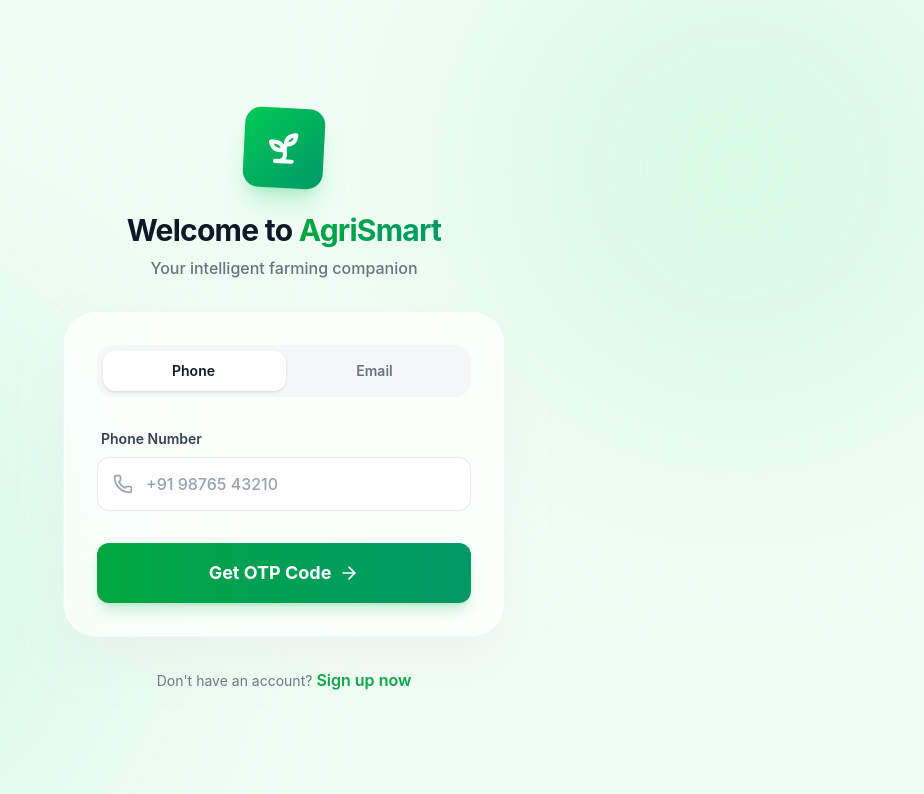
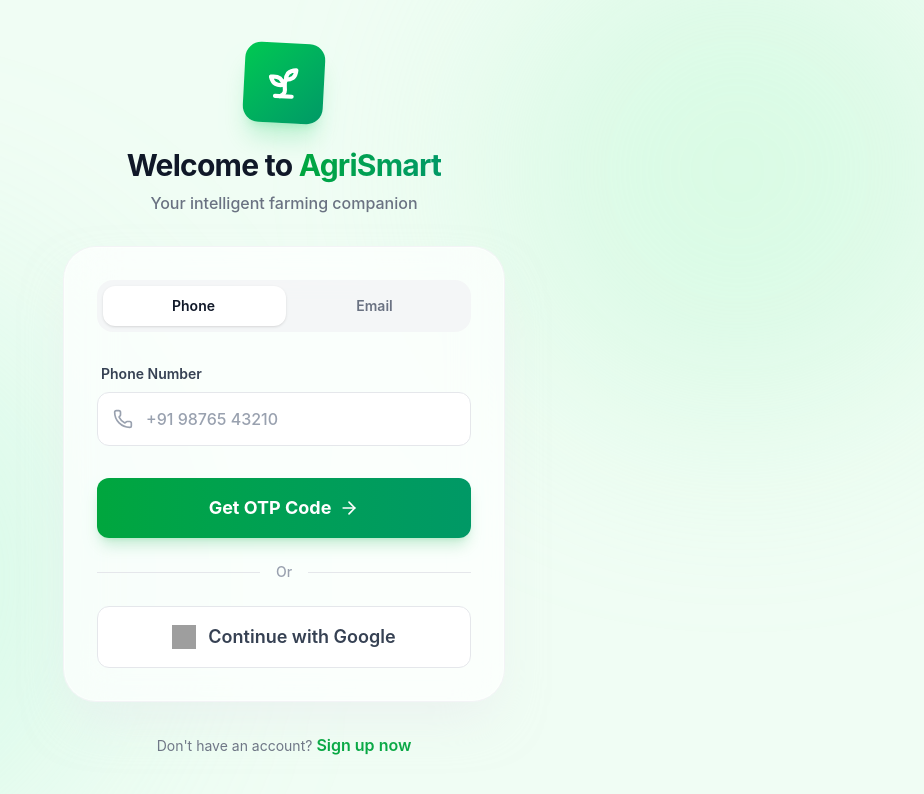
Before and after one commit to Karnamotiwale/Agri, a React (Vite) app: page /login in a window 1280 px wide. Shown: the top 794 px of the page, without its empty margins (356-1280 px from the left). Built offline with nearby package versions, Linux system fonts and the light colour scheme; no server answers; grey boxes are pictures that could not be loaded.

Commit message:
login fixed

```diff
--- a/src/app/App.tsx
+++ b/src/app/App.tsx
@@ -1,6 +1,7 @@
 import { BrowserRouter, Routes, Route, Navigate, Outlet } from 'react-router-dom';
 import { useAuth } from '../context/AuthContext';
 import { LoginScreen } from './screens/LoginScreen';
+import { AuthCallback } from './routes/AuthCallback';
 import { FarmRegistration } from './screens/FarmRegistration';
 import { CropRegistration } from './screens/CropRegistration';
 import { SensorGuide } from './screens/SensorGuide';
@@ -40,13 +41,8 @@ function ProtectedRoute() {
 function PublicRoute() {
   const { user, loading } = useAuth();
 
-  if (loading) {
-    return (
-      <div className="flex items-center justify-center min-h-screen bg-gray-50">
-        <div className="animate-spin rounded-full h-12 w-12 border-t-2 border-b-2 border-green-500"></div>
-      </div>
-    );
-  }
+  // if (loading) return <Loading />; // REMOVED: Show login UI immediately
+  // if (user) return <Navigate ... />;
 
   if (user) {
     return <Navigate to="/dashboard" replace />;
@@ -62,6 +58,7 @@ export default function App() {
         {/* Public Routes */}
         <Route element={<PublicRoute />}>
           <Route path="/login" element={<LoginScreen />} />
+          <Route path="/auth/callback" element={<AuthCallback />} />
           <Route path="/" element={<Navigate to="/login" replace />} />
         </Route>
 
--- /dev/null
+++ b/src/app/routes/AuthCallback.tsx
@@ -0,0 +1,24 @@
+import { useEffect } from 'react';
+import { useNavigate } from 'react-router-dom';
+import { supabase } from '../../lib/supabase';
+
+export function AuthCallback() {
+    const navigate = useNavigate();
+
+    useEffect(() => {
+        // Handle the OAuth callback
+        supabase.auth.getSession().then(({ data: { session } }) => {
+            if (session) {
+                navigate('/dashboard');
+            } else {
+                navigate('/login');
+            }
+        });
+    }, [navigate]);
+
+    return (
+        <div className="flex items-center justify-center min-h-screen bg-gray-50">
+            <div className="animate-spin rounded-full h-12 w-12 border-t-2 border-b-2 border-green-500"></div>
+        </div>
+    );
+}
--- a/src/app/screens/LoginScreen.tsx
+++ b/src/app/screens/LoginScreen.tsx
@@ -2,18 +2,20 @@ import { useState, useEffect } from 'react';
 import { useNavigate } from 'react-router-dom';
 import { Sprout, Mail, Phone, ArrowRight, Loader2, AlertCircle } from 'lucide-react';
 import { useApp } from '../../context/AppContext';
+import { useAuth } from '../../context/AuthContext';
 
 export function LoginScreen() {
   const navigate = useNavigate();
   const { login, loginWithGoogle, auth } = useApp();
+  const { user, loading } = useAuth();
 
   // Auto-redirect if logged in
   useEffect(() => {
-    if (auth.isLoggedIn) {
+    if (!loading && user) {
       console.log("LoginScreen: User is logged in, redirecting to dashboard...");
       navigate(auth.hasCompletedOnboarding ? '/dashboard' : '/action-selection');
     }
-  }, [auth.isLoggedIn, auth.hasCompletedOnboarding, navigate]);
+  }, [user, loading, auth.hasCompletedOnboarding, navigate]);
 
   // Login Method State
   const [loginMethod, setLoginMethod] = useState<'phone' | 'email'>('phone');
@@ -78,11 +80,13 @@ export function LoginScreen() {
   const handleGoogleLogin = async () => {
     try {
       setError(null);
+      setIsLoading(true);
       await loginWithGoogle();
       // Note: Redirect will happen, so loading state persists until unload
     } catch (err: any) {
       console.error("Google login failed", err);
       setError("Google Login failed. Please try again or check your internet connection.");
+      setIsLoading(false);
     }
   };
 
@@ -179,7 +183,25 @@ export function LoginScreen() {
                 )}
               </button>
 
-              {/* Google Login Removed by User Request */}
+              <div className="flex items-center gap-4 my-6">
+                <div className="h-px bg-gray-200 flex-1"></div>
+                <span className="text-sm text-gray-400 font-medium">Or</span>
+                <div className="h-px bg-gray-200 flex-1"></div>
+              </div>
+
+              <button
+                type="button"
+                onClick={handleGoogleLogin}
+                disabled={isLoading}
+                className="w-full bg-white text-gray-700 border border-gray-200 py-4 rounded-xl font-semibold text-lg hover:bg-gray-50 hover:shadow-md hover:border-gray-300 active:scale-[0.98] transition-all flex items-center justify-center gap-3 group disabled:opacity-70 disabled:cursor-not-allowed"
+              >
+                {isLoading && loginMethod !== 'phone' && loginMethod !== 'email' ? (
+                  <Loader2 className="w-6 h-6 animate-spin text-gray-600" />
+                ) : (
+                  <img src="https://www.svgrepo.com/show/475656/google-color.svg" className="w-6 h-6" alt="Google" />
+                )}
+                Continue with Google
+              </button>
 
             </div>
           ) : (
--- a/src/context/AppContext.tsx
+++ b/src/context/AppContext.tsx
@@ -270,7 +270,7 @@ const AppContext = createContext<AppContextValue | null>(null);
 export function AppProvider({ children }: { children: ReactNode }) {
   const [state, dispatch] = useReducer(appReducer, initialState);
 
-  const { user } = useAuth();
+  const { user, loading } = useAuth();
 
   // Helper to fetch initial data
   const fetchData = useCallback(async () => {
@@ -298,13 +298,15 @@ export function AppProvider({ children }: { children: ReactNode }) {
 
   // Sync AuthContext state with AppContext state
   useEffect(() => {
+    if (loading) return; // Wait for auth check to complete
+
     if (user) {
       dispatch({ type: 'LOGIN', email: user.email, phone: user.phone });
       fetchData();
     } else {
       dispatch({ type: 'LOGOUT' });
     }
-  }, [user, fetchData]);
+  }, [user, loading, fetchData]);
 
   // Realtime Subscriptions with user_id filtering
   useEffect(() => {
@@ -313,7 +315,10 @@ export function AppProvider({ children }: { children: ReactNode }) {
 
     const setupRealtimeSubscriptions = async () => {
       try {
+        if (loading) return;
+
         if (!user) {
+          // Only log if not loading, so we don't spam during initial load
           console.log('No authenticated user, skipping real-time subscriptions');
           return;
         }
@@ -378,7 +383,7 @@ export function AppProvider({ children }: { children: ReactNode }) {
         supabase.removeChannel(cropsChannel);
       }
     };
-  }, [user, fetchData]);
+  }, [user, loading, fetchData]);
 
 
   const login = useCallback(async (email?: string, phone?: string) => {
--- a/src/context/AuthContext.tsx
+++ b/src/context/AuthContext.tsx
@@ -42,9 +42,26 @@ export function AuthProvider({ children }: { children: ReactNode }) {
     const { data: authListener } = authService.onAuthStateChange((event, session) => {
       console.log(`Auth state change: ${event}`, session?.user?.email);
       if (mounted) {
-        setSession(session);
-        setUser(session?.user ?? null);
-        setLoading(false);
+        if (event === 'INITIAL_SESSION') {
+          // STRICT: Only set user if session exists.
+          // If session is null, it means no user is logged in, but we might still be loading?
+          // Actually, INITIAL_SESSION with null session means strictly "not authenticated".
+          if (session?.user) {
+            setSession(session);
+            setUser(session.user);
+            setLoading(false);
+          } else {
+            // If no user on initial session, ensure we are null, but keeping loading false?
+            // No, getSession() handles the loading state, so we just ensure user is null here.
+            // But let's follow the requirement: If session.user is null -> keep user as null.
+            // We won't set user to null here explicitly if it's already null, but safe to set.
+            // Crucially, does this override getSession?
+          }
+        } else {
+          setSession(session);
+          setUser(session?.user ?? null);
+          setLoading(false);
+        }
       }
     });
 
--- a/src/services/auth.service.ts
+++ b/src/services/auth.service.ts
@@ -26,7 +26,10 @@ export const authService = {
         const { error } = await supabase.auth.signInWithOAuth({
             provider: 'google',
             options: {
-                redirectTo: window.location.origin
+                redirectTo: `${window.location.origin}/auth/callback`,
+                queryParams: {
+                    prompt: 'select_account'
+                }
             }
         });
         if (error) console.error("AuthService: signInWithGoogle error", error);
```
